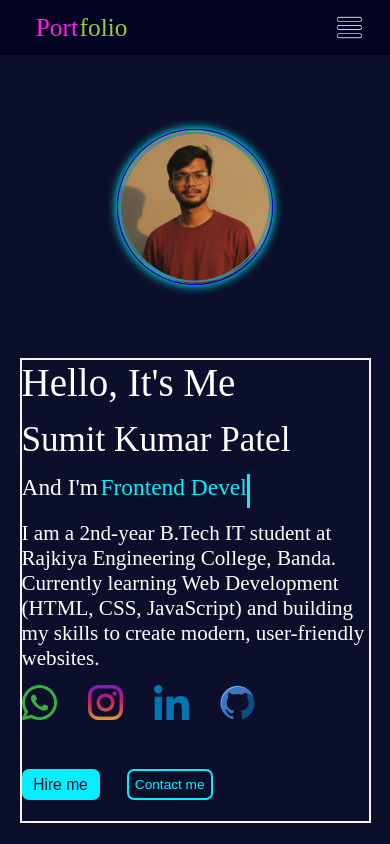
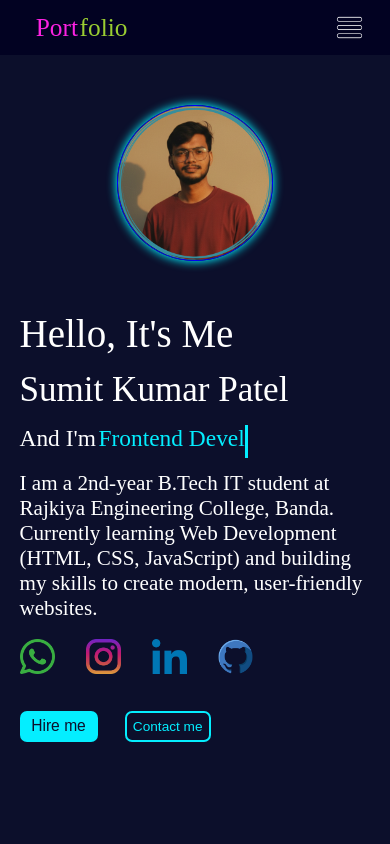
Before and after one commit to sumit952961/portfolio-sumit, a plain HTML site: page index.html in a window 390 px wide. Drawn offline with Linux system fonts and the light colour scheme.

Commit message:
Add files via upload

```diff
--- a/index.html
+++ b/index.html
@@ -451,7 +451,7 @@
             align-items:center;
         }
         .about{
-            border: 2px solid rgb(255, 240, 241);
+            /* border: 2px solid rgb(255, 240, 241); */
             width:90vw;
             height:55vh;
         }
@@ -515,7 +515,7 @@
         .sumit{
             /* border: 2px solid rgb(88, 83, 67); */
             width:100vw;
-            height: 60vh;
+            height: 40vh;
             display: flex;
             justify-content: center;
             align-items: center;
@@ -535,14 +535,14 @@
         }
         .con{
             width:60vw;
-            height:10vh;
+            height:9vh;
             /* border: 2px solid white; */
             display: flex;
         }
         .contact{
             /* border: 2px solid rgb(128, 18, 18); */
             display: flex;
-            height: 8vh;
+            height: 9vh;
             width:60vw;
             display: flex;
             justify-content: space-between;
```
